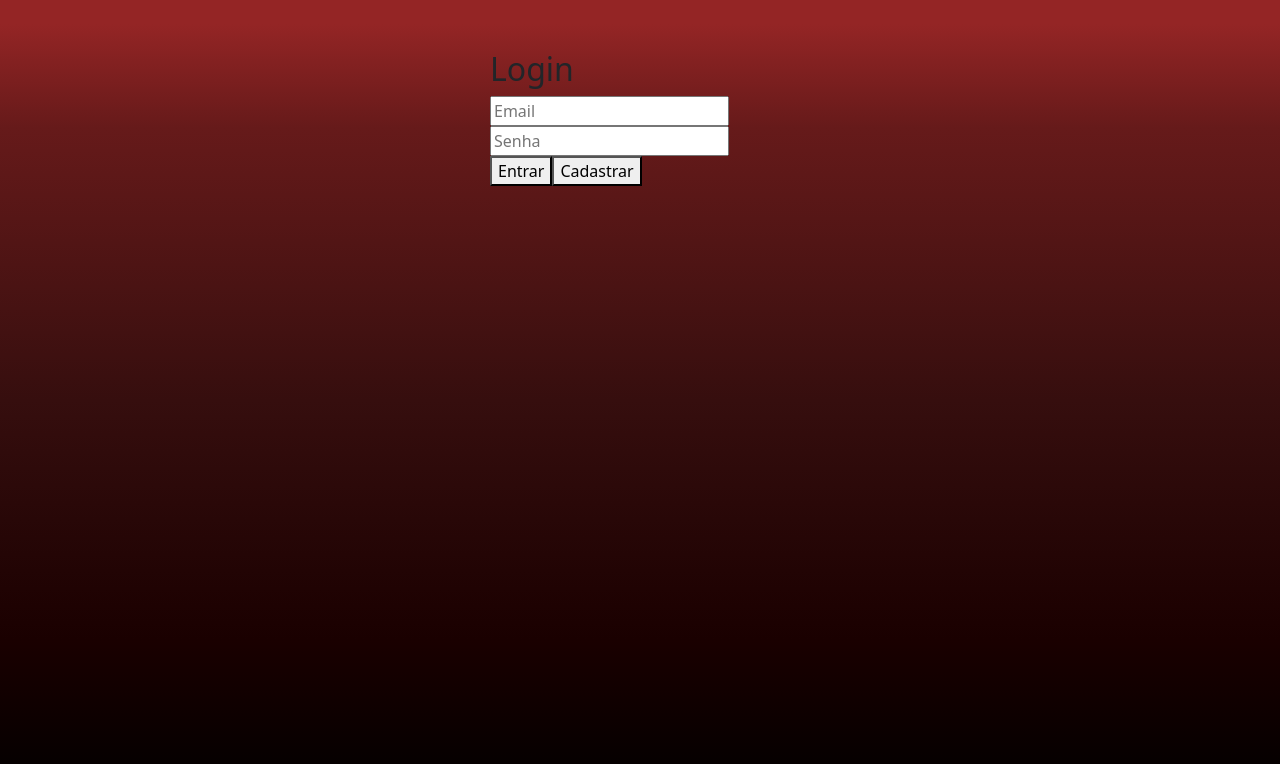
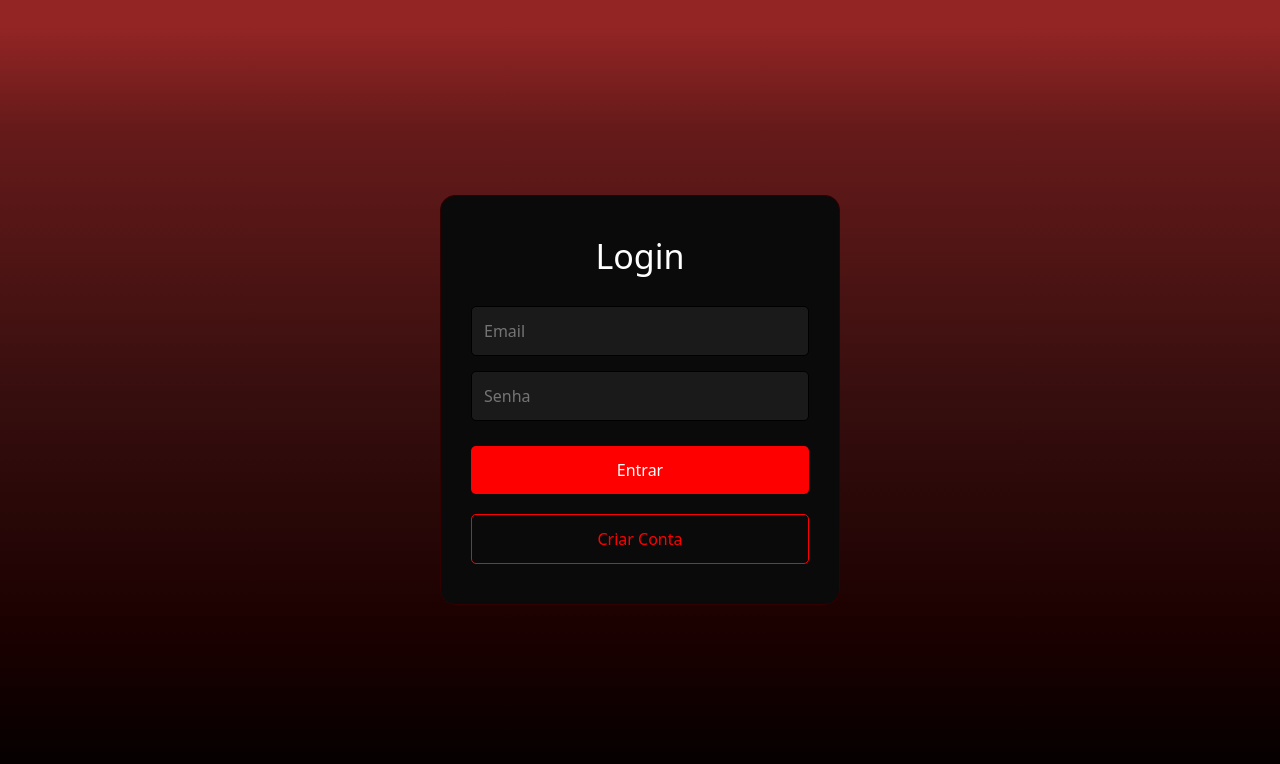
Before and after one commit to danielfigueredosilva/streamflix, a React (Create React App) app: page / in a window 1280 px wide. Shown: the top 764 px of the page. Built offline with nearby package versions, Linux system fonts and the light colour scheme.

Commit message:
Estilização da tela de Login
Melhoria na tela de login

```diff
--- /dev/null
+++ b/src/pages/Login.css
@@ -0,0 +1,85 @@
+.container-login {
+  min-height: 100vh;
+
+  display: flex;
+  align-items: center;
+  justify-content: center;
+  padding: 20px;
+}
+
+.card-login {
+  background: #0a0a0a;
+  padding: 40px 30px;
+  border-radius: 15px;
+  border: 1px solid #330000;
+  width: 100%;
+  max-width: 400px;
+  position: relative;
+  overflow: hidden;
+}
+
+.titulo-login {
+  color: #ffffff;
+  text-align: center;
+  margin-bottom: 30px;
+  position: relative;
+  font-size: 34px;
+
+}
+
+.formulario-login {
+  display: flex;
+  flex-direction: column;
+  gap: 15px;
+  margin-bottom: 20px;
+}
+
+.input-login {
+  padding: 12px;
+  background: #1a1a1a;
+  border: 1px solid #000000;
+  border-radius: 5px;
+  color: #ffffff;
+  font-size: 16px;
+}
+
+
+
+.botao-entrar {
+  padding: 12px;
+  background: #ff0000;
+  color: white;
+  border: none;
+  border-radius: 5px;
+  font-size: 16px;
+  cursor: pointer;
+  margin-top: 10px;
+}
+
+.botao-entrar:hover {
+  background: #cc0000;
+}
+
+.botao-cadastrar {
+  padding: 12px;
+  background: transparent;
+  color: #ff0000;
+  border: 1px solid #ff0000;
+  border-radius: 5px;
+  font-size: 16px;
+  cursor: pointer;
+  width: 100%;
+}
+
+.botao-cadastrar:hover {
+  background: rgba(255, 0, 0, 0.1);
+}
+
+.mensagem-erro {
+  background: rgba(255, 0, 0, 0.1);
+  color: #ff6666;
+  padding: 10px;
+  border-radius: 5px;
+  font-size: 14px;
+  margin-top: 10px;
+}
--- a/src/pages/Login.jsx
+++ b/src/pages/Login.jsx
@@ -1,15 +1,21 @@
 import { useState } from "react";
 import { API } from "../components/API/api";
 import { useNavigate } from "react-router-dom";
+import "./Login.css";
 
 export default function Login() {
   const [email, setEmail] = useState("");
   const [senha, setSenha] = useState("");
-  const [msg, setMsg] = useState("");
+
+  const [erro, setErro] = useState("");
 
   const navigate = useNavigate();
 
   const logar = async () => {
+
+
+    setErro("");
+    try {
       const response = await fetch(`${API}/login/`, {
         method: "POST",
         credentials: "include",
@@ -20,21 +26,36 @@ export default function Login() {
       const data = await response.json();
 
       if (response.ok) {
+
+        setTimeout(() => {
           navigate("/MeusFilmes");
+        }, 1000);
       } else {
-      setMsg(data.erro);
+        setErro(data.erro || "Erro ao fazer login. Tente novamente.");
+      }
+    } catch (error) {
+      setErro("Erro de conexão. Verifique sua internet e tente novamente.");
     }
   };
 
+  const handleSubmit = (e) => {
+    e.preventDefault();
+    logar();
+  };
+
   return (
-    <div style={{ width: 300, margin: "50px auto" }}>
-      <h2>Login</h2>
+    <div className="container-login">
+      <div className="card-login">
+        <h2 className="titulo-login">Login</h2>
 
+        <form onSubmit={handleSubmit} className="formulario-login">
           <input
             type="text"
             placeholder="Email"
             value={email}
             onChange={(e) => setEmail(e.target.value)}
+            className="input-login"
+            required
           />
 
           <input
@@ -42,13 +63,22 @@ export default function Login() {
             placeholder="Senha"
             value={senha}
             onChange={(e) => setSenha(e.target.value)}
+            className="input-login"
+            required
           />
 
-      <button onClick={logar}>Entrar</button>
-
-      <button onClick={() => navigate('/cadastro')}>Cadastrar</button>
-
-      {msg && <p>{msg}</p>}
+          <button type="submit" className="botao-entrar">
+            Entrar
+          </button>
+        </form>
+        <button
+          onClick={() => navigate('/cadastro')}
+          className="botao-cadastrar"
+          >
+          Criar Conta
+        </button>
+          {erro && <div className="mensagem-erro">{erro}</div>}
+      </div>
     </div>
   );
 }
```
Lines whose indentation alone changed are shown as unchanged.
